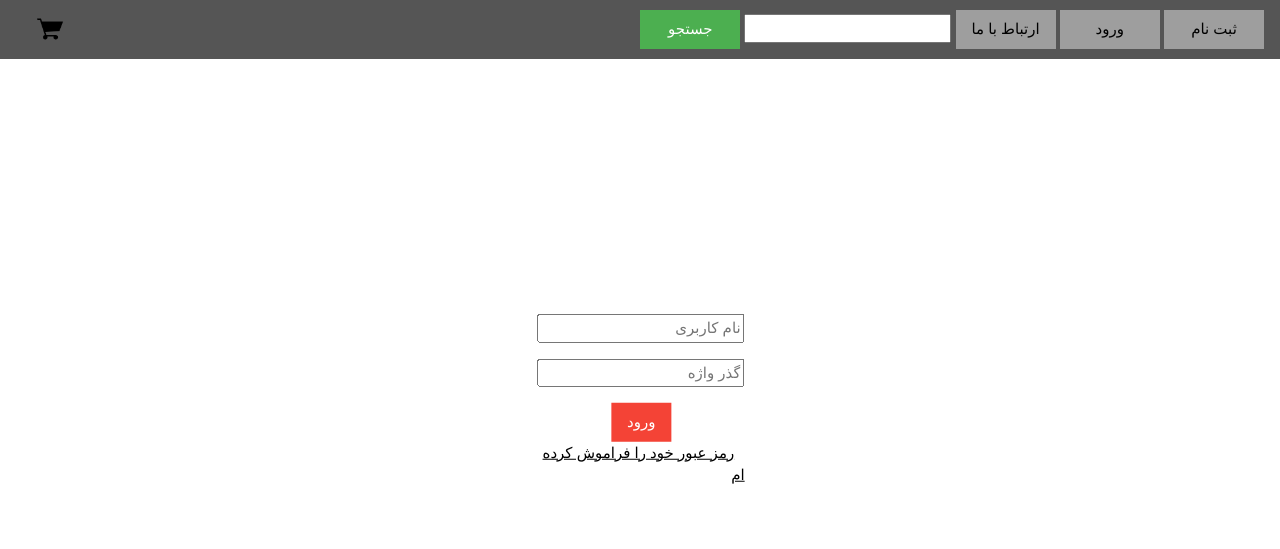
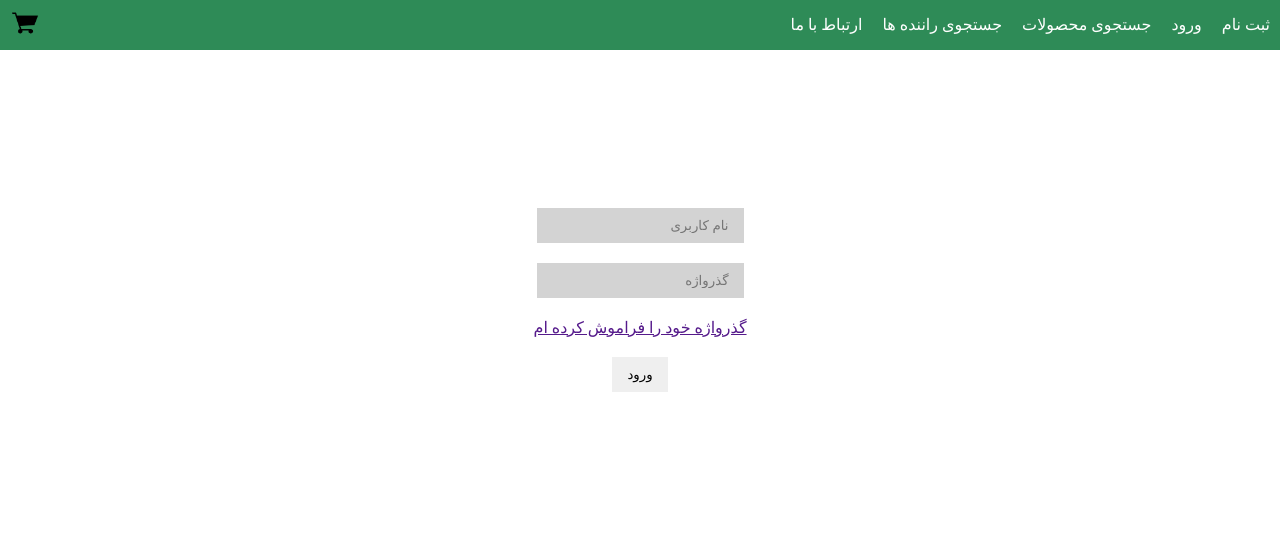
Before and after one commit to ArmenJeddi/System-Analysis-and-Design-project, a Django app: template ptssite/useraccountmanagement/templates/useraccountmanagement/login.html in a window 1280 px wide. Shown: the top 549 px of the page. Run offline with Django 3.2, Linux system fonts and the light colour scheme; the template is opened without the code that fills it, so the values that code supplies are empty.

Commit message:
Modified directory structure for templates and static files.
Added templates and static files for each app to place templates and static
files in. Also modified the settings.py to accomodate the management of
templates and static files.

```diff
--- a/ptssite/ptssite/settings.py
+++ b/ptssite/ptssite/settings.py
@@ -61,7 +61,7 @@ ROOT_URLCONF = 'ptssite.urls'
 TEMPLATES = [
     {
         'BACKEND': 'django.template.backends.django.DjangoTemplates',
-        'DIRS': [],
+        'DIRS': [os.path.join(BASE_DIR, 'templates')],
         'APP_DIRS': True,
         'OPTIONS': {
             'context_processors': [
@@ -125,3 +125,7 @@ USE_TZ = True
 # https://docs.djangoproject.com/en/2.0/howto/static-files/
 
 STATIC_URL = '/static/'
+
+STATICFILES_DIRS = [
+    os.path.join(BASE_DIR, 'static')
+    ]
--- a/ptssite/ptssite/urls.py
+++ b/ptssite/ptssite/urls.py
@@ -16,6 +16,9 @@ Including another URLconf
 from django.contrib import admin
 from django.urls import path
 
+from useraccountmanagement.views import login
+
 urlpatterns = [
     path('admin/', admin.site.urls),
+    path('login/', login.login)
 ]
--- /dev/null
+++ b/ptssite/static/styles/navbar.css
@@ -0,0 +1,32 @@
+body {
+    margin: 0;
+}
+#nav {
+    position: sticky;
+    top: 0px;
+    display: flex;
+    flex-direction: row;
+    flex-wrap: nowrap;
+    justify-content: flex-start;
+    align-items: center;
+    height: 50px;
+    background-color: SeaGreen;
+}
+a.nav-link {
+    text-align: center;
+    line-height: 30px;
+    text-decoration: none;
+    color: White;
+    display: inline-block;
+    height: 30px;
+    padding: 10px;
+}
+a.nav-link:hover {
+    color: Black;
+    background-color: LightCyan;
+}
+#nav-link-last {
+    position: absolute;
+    left: 0px;
+    padding: 10px;
+}
--- /dev/null
+++ b/ptssite/templates/base.html
@@ -0,0 +1,24 @@
+<!DOCTYPE html>
+<html dir="rtl">
+  <head>
+    <meta charset="UTF-8">
+    <meta name="viewport" content="width=device-width, initial-scale=1.0">
+    <link rel="stylesheet" type="text/css" href="/static/styles/navbar.css">
+    {% block head %}
+    {% endblock %}
+  </head>
+  <body>
+    <nav id="nav">
+      {% block nav %}
+      {% endblock %}
+      <a href="" class="nav-link">جستجوی محصولات</a>
+      <a href="" class="nav-link">جستجوی راننده ها</a>
+      <a href="" class="nav-link">ارتباط با ما</a>
+      <a href="" id="nav-link-last"><img src="/static/images/cart.png" width="30px"></a>
+    </nav>
+    <main>
+      {% block main %}
+      {% endblock %}
+    </main>
+  </body>
+</html>
--- /dev/null
+++ b/ptssite/templates/navbar.html
@@ -0,0 +1,6 @@
+{% extends "base.html" %}
+
+{% block nav %}
+  <a href="" class="nav-link">ثبت نام</a>
+  <a href="" class="nav-link">ورود</a>
+{% endblock %}
--- /dev/null
+++ b/ptssite/templates/navbar_singedin.html
@@ -0,0 +1,6 @@
+{% extends "base.html" %}
+
+{% block nav %}
+  <a href="" class="nav-link">حساب کابری</a>
+  <a href="" class="nav-link">خروج</a>
+{% endblock %}
--- /dev/null
+++ b/ptssite/useraccountmanagement/static/useraccountmanagement/styles/login.css
@@ -0,0 +1,26 @@
+#login-form {
+    display: flex;
+    flex-direction: column;
+    justify-content: center;
+    align-items: center;
+    height: 500px;
+}
+#login-form > * {
+    margin: 10px;
+}
+#login-form > input[type=text], #login-form > input[type=password] {
+    border-style: none;
+    background-color: LightGrey;
+    padding: 10px 15px;
+}
+#login-form > input[type=text]:focus, #login-form > input[type=password]:focus {
+    background-color:Azure;
+}
+#login-form > input[type=submit] {
+    border-style: none;
+    padding: 10px 15px;
+    cursor: pointer;
+}
+#login-form > input[type=submit]:hover {
+    background-color: Azure;
+}
--- a/ptssite/useraccountmanagement/templates/useraccountmanagement/login.html
+++ b/ptssite/useraccountmanagement/templates/useraccountmanagement/login.html
@@ -1,91 +1,14 @@
-<!DOCTYPE html>
-<html dir="rtl">
-<head>
-    <link rel="stylesheet" href="w3.css">
-<style>
-body {
-  margin: 0;
-  font-family: Arial;
-}
+{% extends "navbar.html" %}
 
-.top-container {
-  background-color: #f1f1f1;
-  padding: 30px;
-  text-align: center;
-}
+{% block head %}
+  <link rel="stylesheet" type="text/css" href="/static/useraccountmanagement/styles/login.css">
+{% endblock %}
 
-.header {
-  padding: 10px 16px;
-  background: #555;
-  color: #f1f1f1;
-}
-
-.search{
-  background: LightGreen;
-}
-
-.content {
-  padding: 16px;
-}
-
-.sticky {
-  position: fixed;
-  top: 0;
-  width: 100%;
-}
-
-.top-button {
-    width: 100px;
-}
-
-.cart {
-    position: fixed;
-    top: 6px;
-    left: 0px;
-}
-
-.sticky + .content {
-  padding-top: 102px;
-}
-</style>
-</head>
-<body>
-
-<div class="header" id="myHeader">
-    <form action="login.html">
-        <a href="register.html" class="w3-button w3-gray top-button"> ثبت نام </a>
-        <a href="login.html" class="w3-button w3-gray top-button"> ورود </a>
-        <a href="login.html" class="w3-button w3-gray top-button"> ارتباط با ما </a>
-        <input type="text" name="searchText">
-        <input type="submit" value="جستجو" class="w3-button w3-green top-button">
-    </form>
-    <a href="login.html" class="w3-button top-button cart"> <img src="images/cart.png" width="30px" height="30px"> </a>
-</div>
-
-
-<div class="w3-displayer-container content">
-    <form class="w3-display-middle">
-        <input type="text" name="usernameEntry" placeholder="نام کاربری"> <br>
-        <input type="text" name="passwordEntry" placeholder="گذر واژه" class="w3-margin-top"> <br>
-        <input type="submit" value="ورود" class="w3-button w3-red w3-margin-top" style="margin-right:35%;"> <br>
-        <a href="login.html" style="margin-right:5%;"> رمز عبور خود را فراموش کرده ام </a>
-    </form>
-</div>
-
-<script>
-window.onscroll = function() {myFunction()};
-
-var header = document.getElementById("myHeader");
-var sticky = header.offsetTop;
-
-function myFunction() {
-  if (window.pageYOffset >= sticky) {
-    header.classList.add("sticky");
-  } else {
-    header.classList.remove("sticky");
-  }
-}
-</script>
-
-</body>
-</html>
+{% block main %}
+  <form id="login-form">
+    <input type="text" name="username" placeholder="نام کاربری">
+    <input type="password" name="password" placeholder="گذرواژه">
+    <a href="">گذرواژه خود را فراموش کرده ام</a>
+    <input type="submit" value="ورود">
+  </form>
+{% endblock %}
--- a/ptssite/useraccountmanagement/views.py
+++ /dev/null
@@ -1,3 +0,0 @@
-from django.shortcuts import render
-
-# Create your views here.
```
Also changed, not shown: ptssite/templates/state.py (added, +35 -0 lines), ptssite/useraccountmanagement/templates/useraccountmanagement/password_recovery.html (added, +12 -0 lines), ptssite/useraccountmanagement/templates/useraccountmanagement/profile_customer.html (added, +14 -0 lines), ptssite/useraccountmanagement/templates/useraccountmanagement/profile_driver.html (added, +12 -0 lines), ptssite/useraccountmanagement/templates/useraccountmanagement/registration.html (added, +126 -0 lines), ptssite/useraccountmanagement/views/login.py (added, +8 -0 lines), ptssite/static/images/cart.png (renamed from ptssite/useraccountmanagement/templates/useraccountmanagement/images/cart.png), ptssite/useraccountmanagement/templates/useraccountmanagement/register.html (deleted), ptssite/useraccountmanagement/templates/useraccountmanagement/w3.css (deleted), 2 other files.
